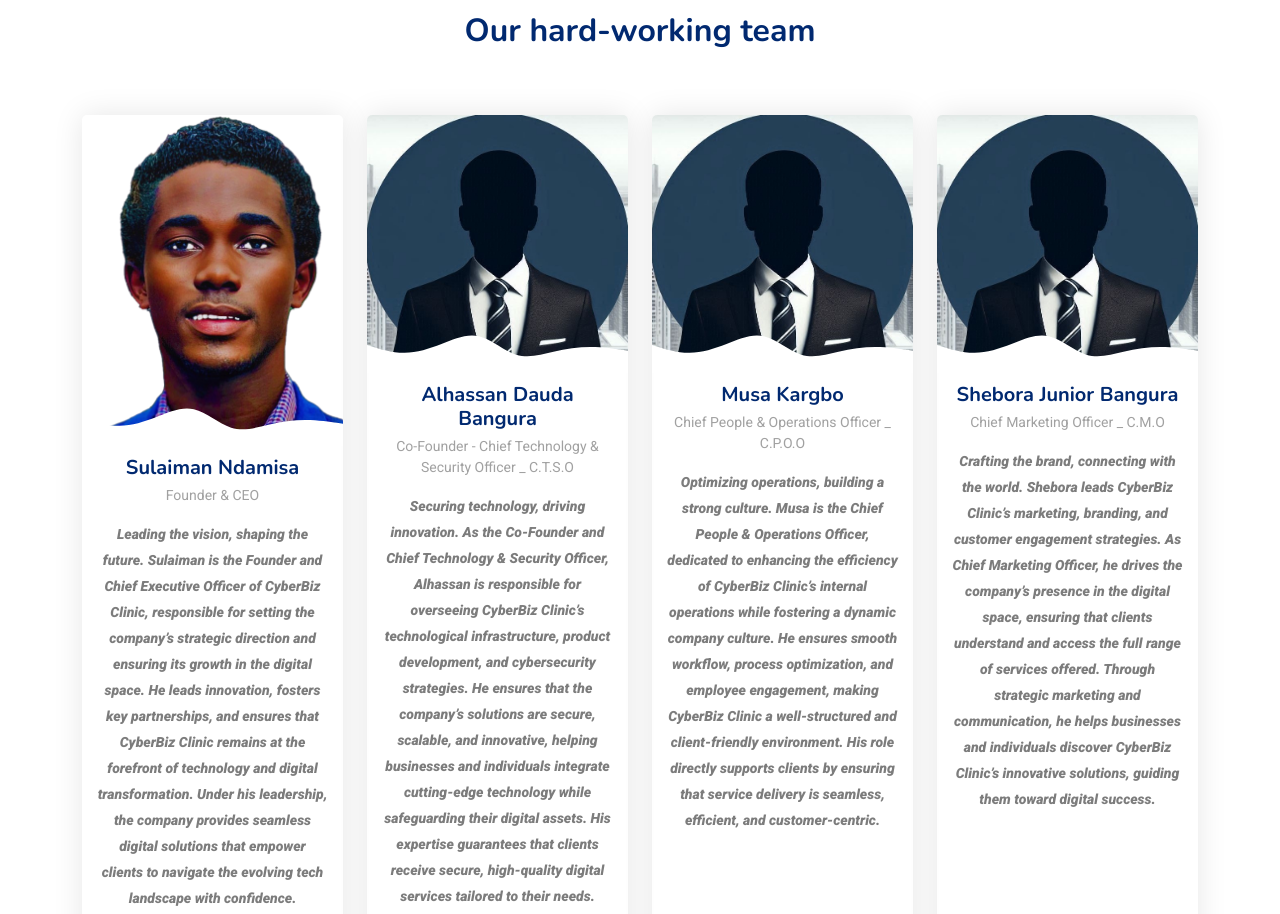
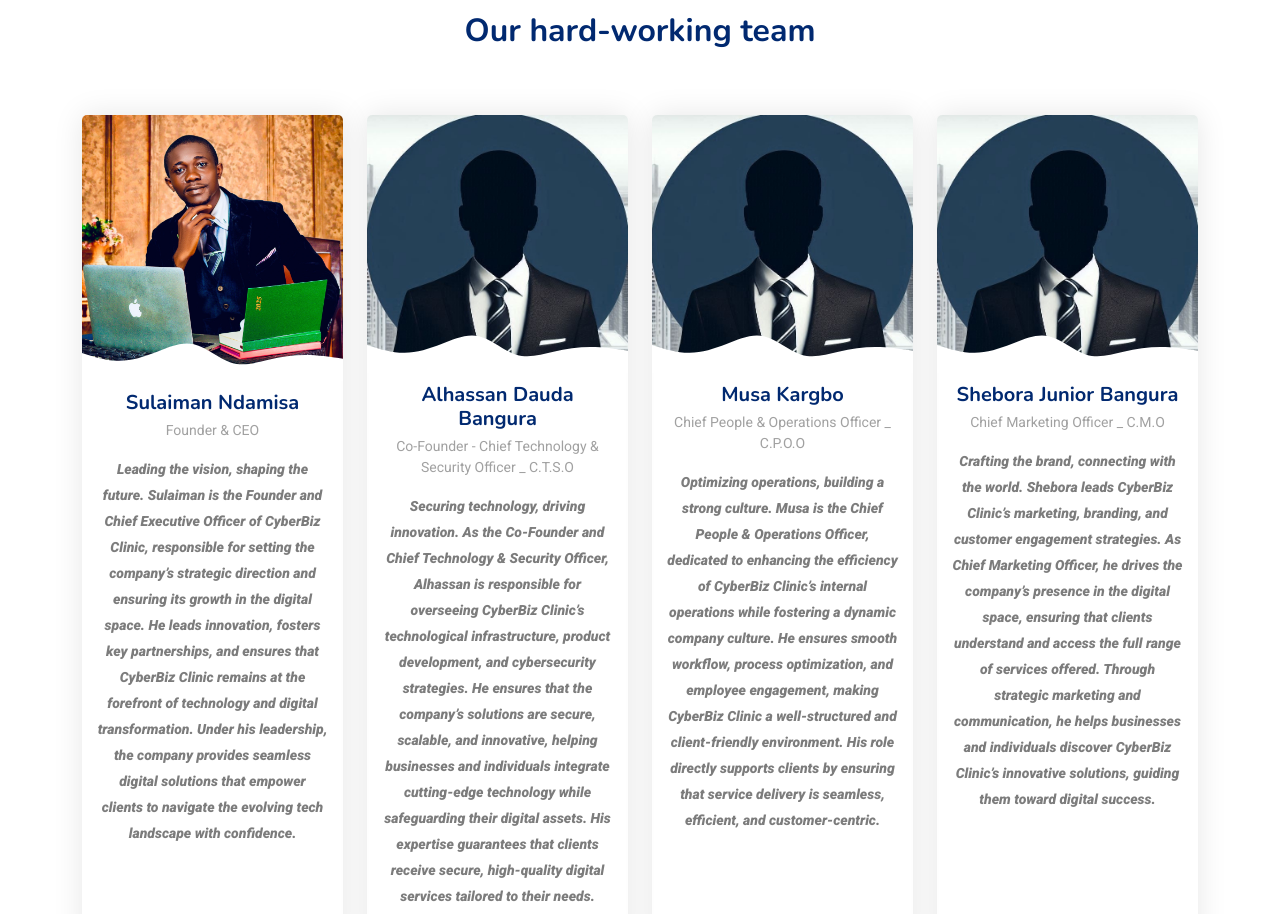
Before and after one commit to cbc-232/cbc, a plain HTML site: page index.html in a window 1280 px wide. Shown: the part 2810-3724 px from the top of the page. Drawn offline with nearby package versions, Linux system fonts and the light colour scheme.

Commit message:
Update index.html

```diff
--- a/index.html
+++ b/index.html
@@ -207,7 +207,7 @@
           <div class="col-lg-3 col-md-6 d-flex align-items-stretch" data-aos="fade-up" data-aos-delay="100">
             <div class="team-member">
               <div class="member-img">
-                <img src="assets/img/team/team-1.png" class="img-fluid" alt="">
+                <img src="assets/img/team/CEO.webp" class="img-fluid" alt="">
                 <div class="social">
                   <a href=""><i class="bi bi-twitter-x"></i></a>
                   <a href=""><i class="bi bi-facebook"></i></a>
```
